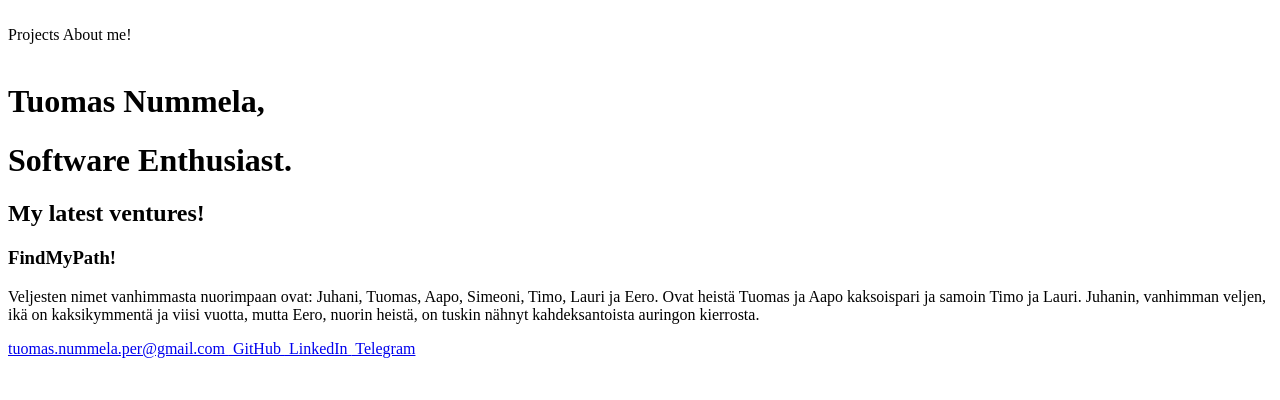
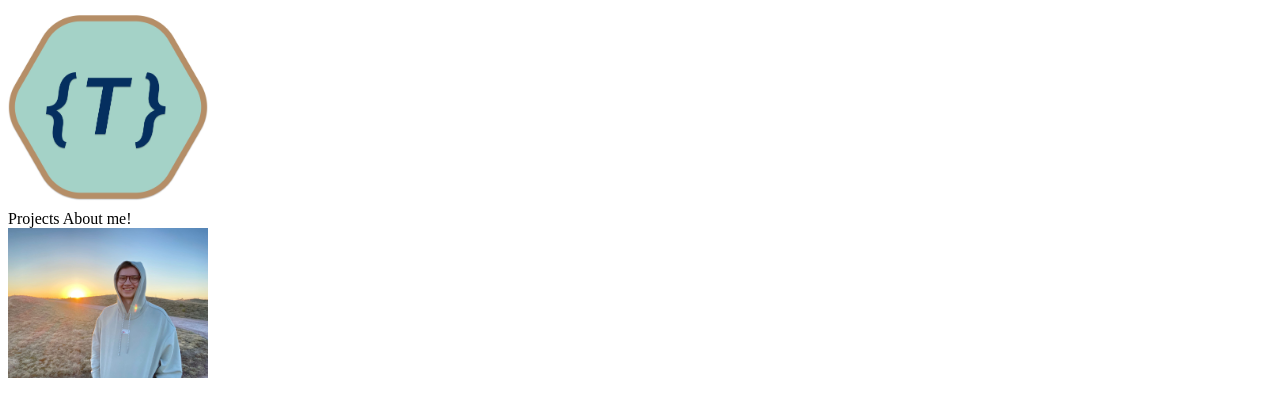
Before and after one commit to tuomax7/portfoliosivu, a plain HTML site: page index.html in a window 1280 px wide. Shown: the top 400 px of the page. Drawn offline with Linux system fonts and the light colour scheme.

Commit message:
Added images and initialized css.

```diff
--- /dev/null
+++ b/index.css
@@ -0,0 +1,3 @@
+img {
+  width: 200px;
+}
--- a/index.html
+++ b/index.html
@@ -12,18 +12,19 @@
     />
 
     <link rel="icon" href="images/favicon.ico" />
+    <link rel="stylesheet" type="text/css" href="index.css" />
   </head>
 
   <body>
     <nav>
-      <img />
+      <img src="images/homelogo.jpg" />
       <div>
         <a>Projects</a>
         <a>About me!</a>
       </div>
     </nav>
     <header>
-      <img />
+      <img src="images/background.JPG" />
       <h1>Tuomas Nummela,</h1>
       <h1>Software Enthusiast.</h1>
     </header>
```
Also changed, not shown: images/background.JPG (added), images/homelogo.jpg (added), images/profile.JPG (added).
